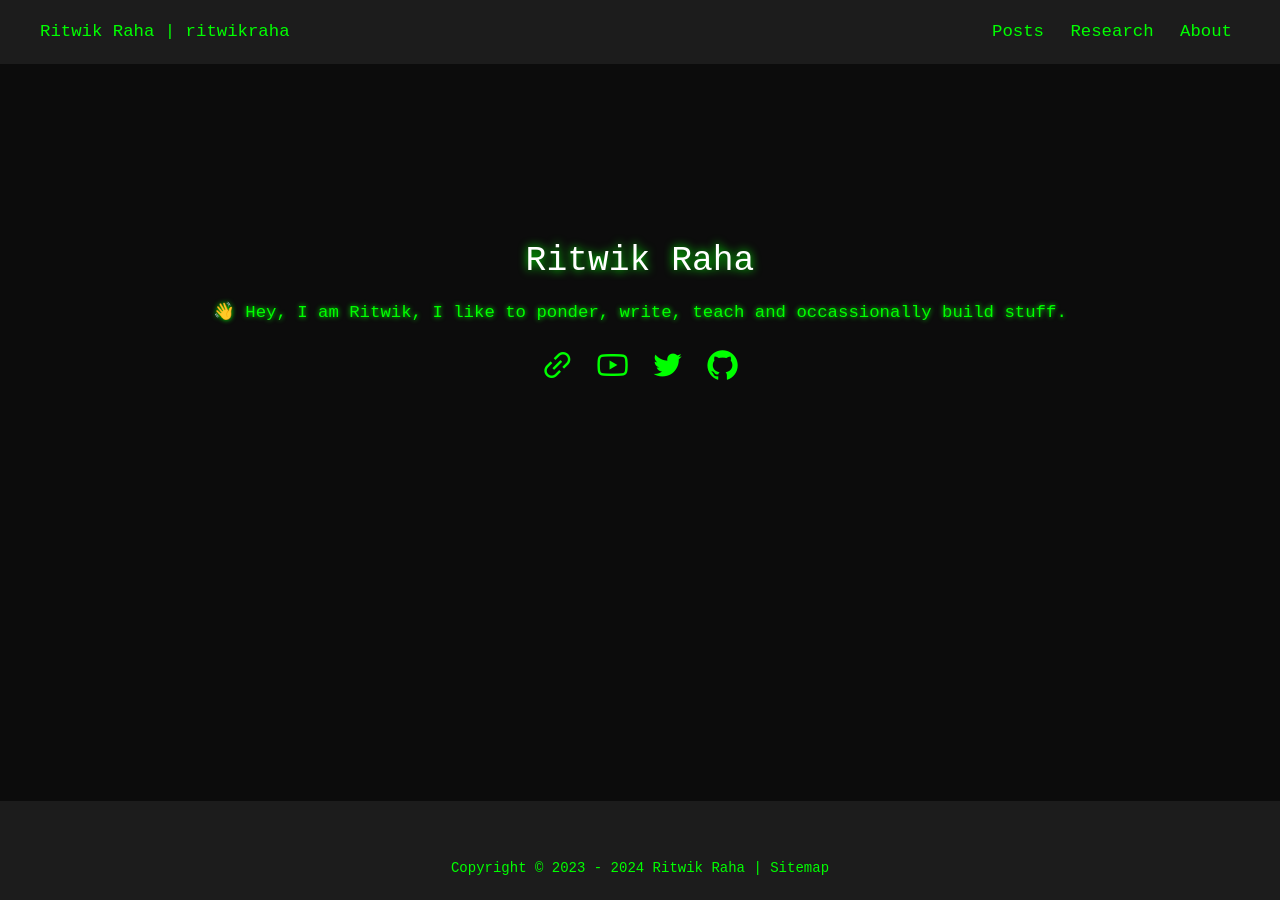
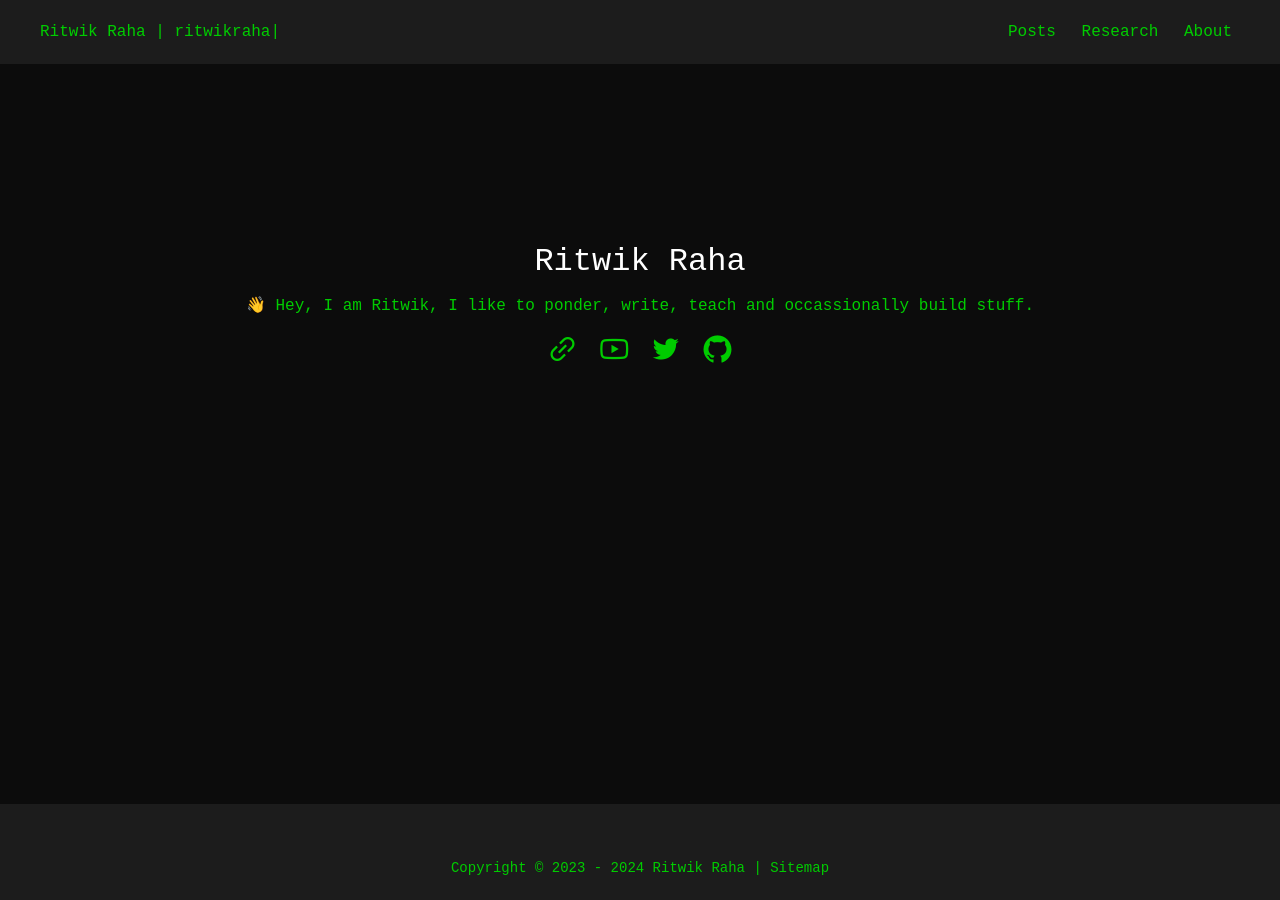
Before and after one commit to ritwikraha/ritwikraha.github.io, a Jekyll site: the page built from index.md, in a window 1280 px wide. Built offline with Jekyll 4.4.1, drawn with Linux system fonts in a browser that asks for light colours.

Commit message:
trial: cursor for theme change

```diff
--- a/_includes/header.html
+++ b/_includes/header.html
@@ -1,7 +1,7 @@
 <header>
     <nav class="navbar">
         <div class="container">
-            <div class="navbar-header header-logo"><a href="/">Ritwik Raha | ritwikraha</a></div>
+            <div class="navbar-header header-logo"><a href="/" style="font-family:'Courier New', monospace;">Ritwik Raha | ritwikraha<span class="blinking-cursor">|</span></a></div>
             <div class="menu navbar-right">
                 {% for i in site.urls %}
                 <a class="menu-item" href="{{site.url}}{{i.url}}">{{i.text}}</a>
--- a/_layouts/home.html
+++ b/_layouts/home.html
@@ -5,9 +5,9 @@ layout: default
 <div class="main">
     <div class="container">
         <div class="intro">
-            <div class="nickname" style="font-family:'Courier New', monospace; text-shadow: 0 0 10px #00ff00;">Ritwik Raha</div>
+            <div class="nickname" style="font-family:'Courier New', monospace;">Ritwik Raha</div>
             <div class="description">
-                <p style="font-family:'Courier New', monospace; text-shadow: 0 0 5px #00ff00;">👋 Hey, I am Ritwik, I like to <a href="https://twitter.com/ritwik_raha">ponder</a>, <a href="https://ritwikraha.github.io/posts">write</a>, <a href="https://www.youtube.com/@ritwikraha">teach</a> and occassionally <a href="https://github.com/ritwikraha">build</a> stuff.</br></p>
+                <p style="font-family:'Courier New', monospace;">👋 Hey, I am Ritwik, I like to <a href="https://twitter.com/ritwik_raha">ponder</a>, <a href="https://ritwikraha.github.io/posts">write</a>, <a href="https://www.youtube.com/@ritwikraha">teach</a> and occassionally <a href="https://github.com/ritwikraha">build</a> stuff.</br></p>
             </div>
             <div class="links">
                 <a class="link-item" title="Link"
--- a/assets/css/style.css
+++ b/assets/css/style.css
@@ -222,12 +222,8 @@ html::-webkit-scrollbar-thumb:hover {
 }
 
 body {
-    font-size: 13pt;
-    font-weight: normal;
-    line-height: 2em;
     background-color: #0c0c0c;
-    color: #00ff00;
-    transition: color 0.2s ease, border-color 0.2s ease, background 0.2s ease, opacity 0.2s ease;
+    color: #00cc00;
     font-family: 'Courier New', Courier, monospace;
 }
 
@@ -251,7 +247,7 @@ body.dark-theme {
 }
 
 a {
-    color: #00ff00;
+    color: #00cc00;
     text-decoration: none;
     transition: color 0.2s ease, border-color 0.2s ease, background 0.2s ease, opacity 0.2s ease;
     cursor: pointer;
@@ -303,7 +299,7 @@ table {
 }
 
 .navbar .menu a {
-    color: #00ff00;
+    color: #00cc00;
 }
 
 .navbar .menu a:hover {
@@ -328,7 +324,7 @@ table {
     line-height: 4rem;
     padding-top: 2em;
     background-color: #1c1c1c;
-    color: #00ff00;
+    color: #00cc00;
 }
 
 @charset "utf-8";
@@ -697,7 +693,6 @@ header label {
     font-weight: normal;
     color: #ffffff;
     font-family: 'Courier New', monospace;
-    text-shadow: 0 0 10px #00ff00;
 }
 
 .links a {
@@ -723,20 +718,20 @@ header label {
 .post-wrap .archive-item {
     margin-left: 2rem;
     margin-bottom: 1rem;
-    border-bottom: 1px solid #00ff00;
+    border-bottom: 1px solid #00cc00;
 }
 
 .dark-theme .post-wrap .archive-item {
     margin-left: 2rem;
     margin-bottom: 1rem;
-    border-bottom: 1px solid #00ff00;
+    border-bottom: 1px solid #00cc00;
 }
 
 .archive-item-link {
     display: inline-block;
     text-decoration: none;
     overflow: hidden;
-    color: #00ff00;
+    color: #00cc00;
 }
 
 .archive-item-link:hover {
@@ -745,7 +740,7 @@ header label {
 }
 
 .dark-theme .archive-item-link {
-    color: #00ff00;
+    color: #00cc00;
     text-decoration: none;
     transition: color 0.2s ease, border-color 0.2s ease, background-color 0.2s ease, opacity 0.2s ease;
 }
@@ -759,12 +754,12 @@ header label {
 .archive-item-date {
     float: right;
     text-align: right;
-    color: #00ff00;
+    color: #00cc00;
     display: none;
 }
 
 .dark-theme .archive-item-date {
-    color: #00ff00;
+    color: #00cc00;
 }
 
 .post-wrap .categories-card {
@@ -808,7 +803,7 @@ header label {
     transition-duration: 0.3s;
     transition-property: transform;
     transition-timing-function: ease-out;
-    color: #00ff00;
+    color: #00cc00;
 }
 
 .tag-cloud-tags a:active,
```
